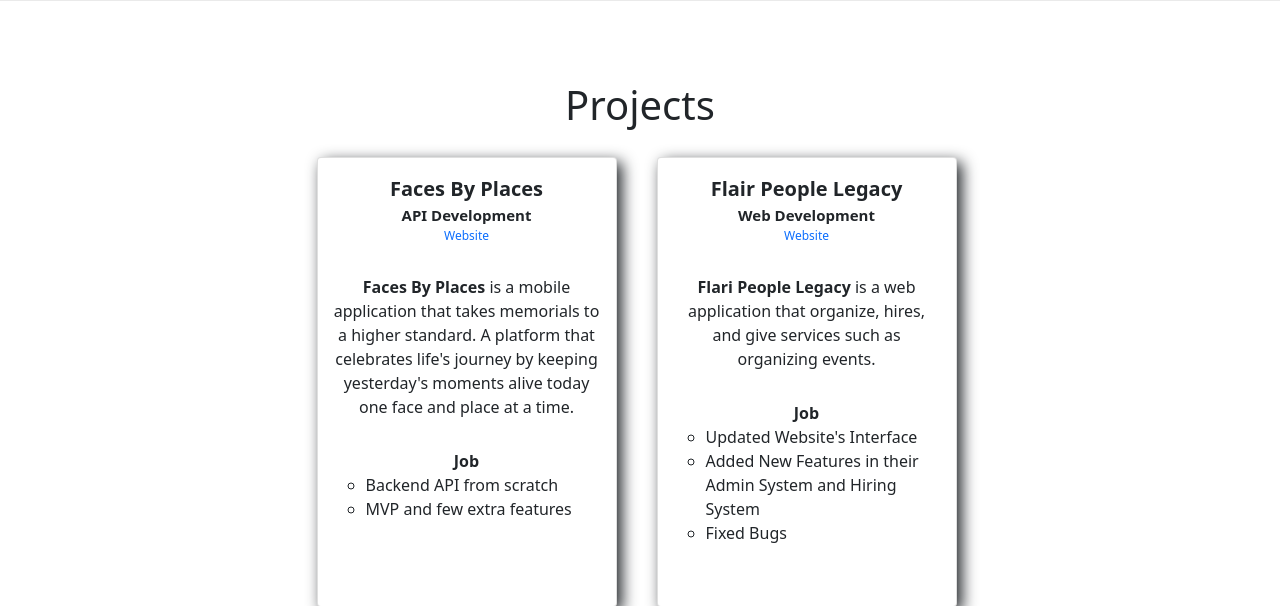
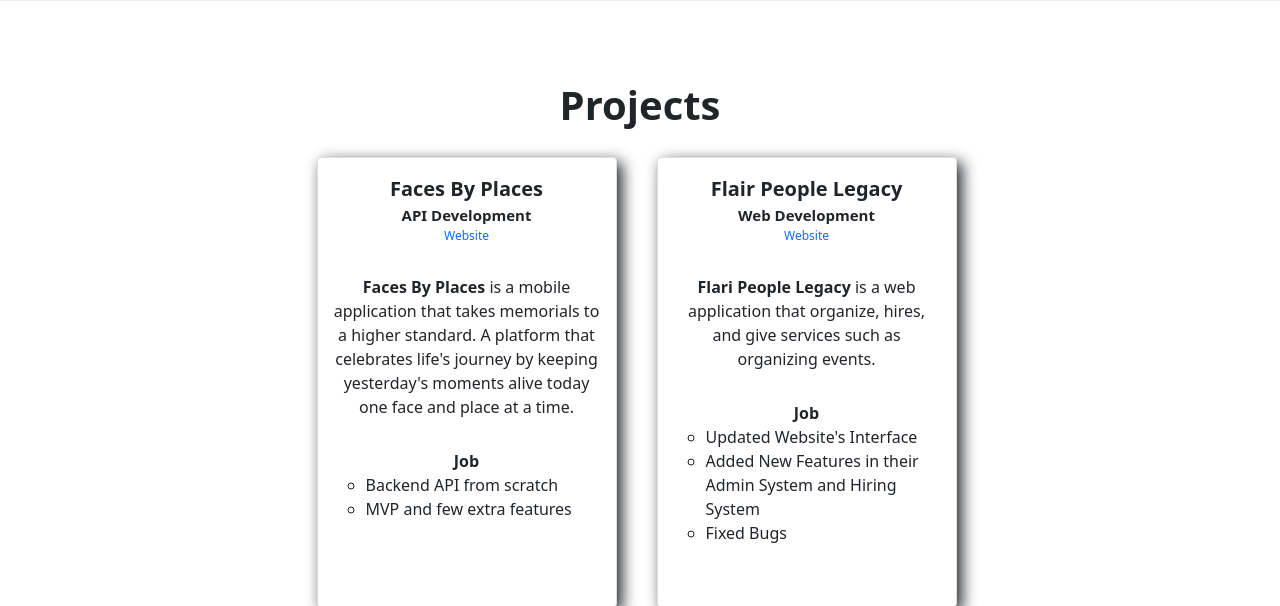
Before and after one commit to marcuelo1/portfolio, a Rails app: page / in a window 1280 px wide. Shown: the part 2399-3005 px from the top of the page. Run offline with Rails 7, Linux system fonts and the light colour scheme; style sheets or scripts are compiled from the project's sources; some libraries are stand-ins or nearby versions.

Commit message:
bold projects h1

```diff
--- a/app/assets/stylesheets/web/pages/index.scss
+++ b/app/assets/stylesheets/web/pages/index.scss
@@ -269,6 +269,7 @@
 
     h1 {
       text-align: center;
+      font-weight: bold !important;
     }
 
     .projects-container {
```
